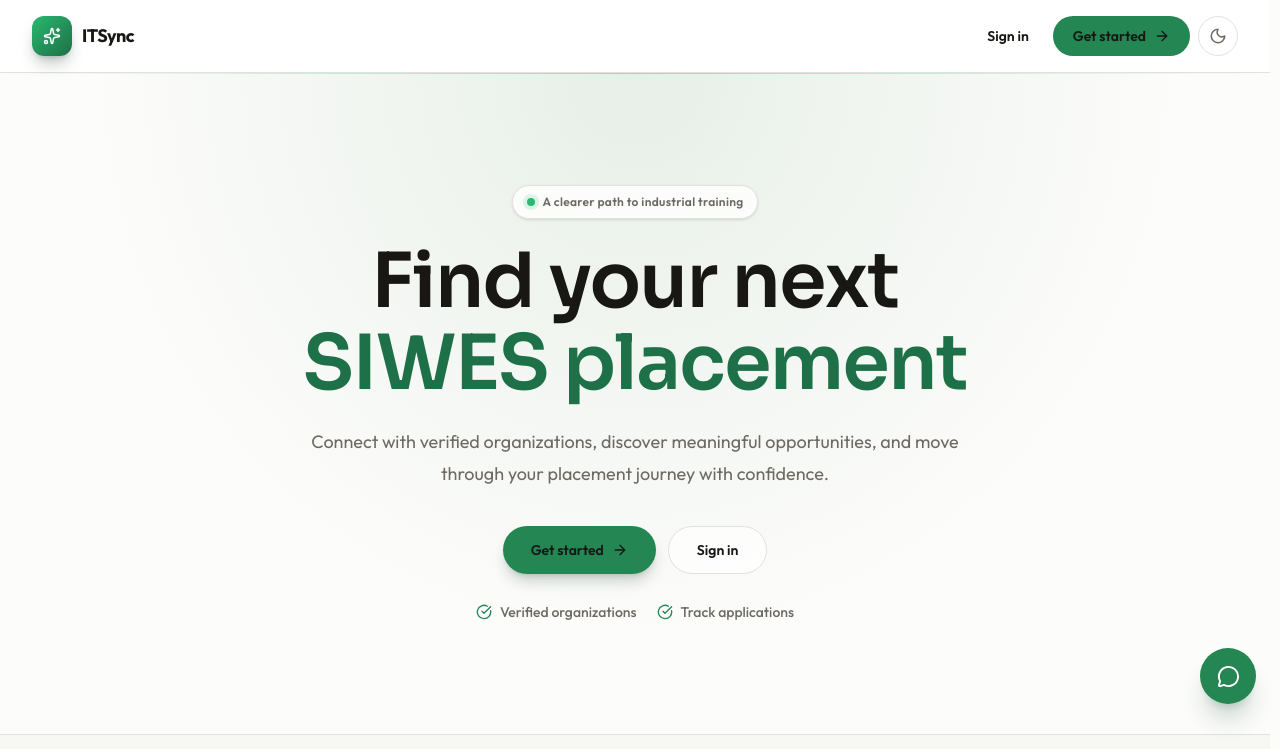
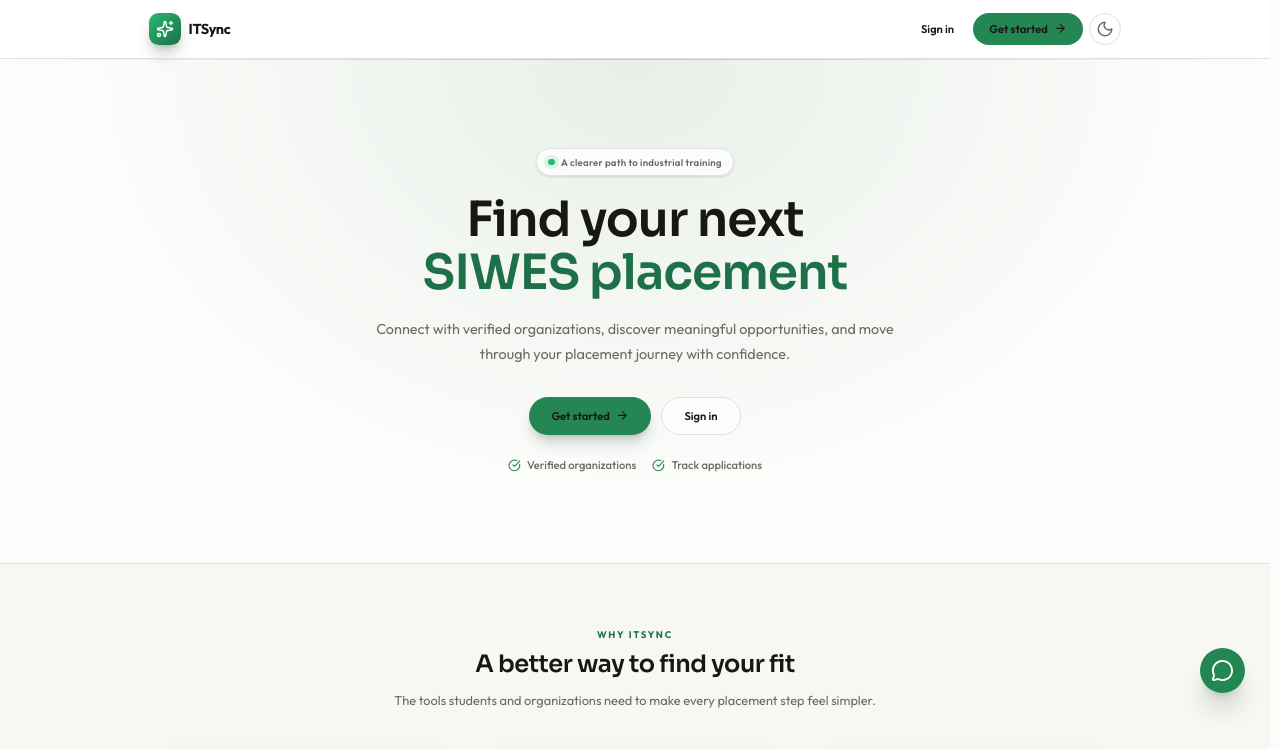
Before and after one commit to Simply-Incognito/ITSync, a React (Vite) app in the folder frontend/: page / in a window 1280 px wide. Shown: the top 749 px of the page. Built offline with nearby package versions, Linux system fonts and the light colour scheme; no server answers.

Commit message:
Refine typography and font sizes for improved readability across UI components

```diff
--- a/frontend/src/index.css
+++ b/frontend/src/index.css
@@ -25,15 +25,15 @@
   --color-ink-muted: #6e6963;
 
   /* Fluid display type: no breakpoint jumps, one curve from phone to desktop. */
-  --text-display: clamp(2.25rem, 1.65rem + 2.9vw, 4.25rem);
+  --text-display: clamp(1.8rem, 1.32rem + 2.32vw, 3.4rem);
   --text-display--line-height: 1.05;
   --text-display--letter-spacing: -0.02em;
 
-  --text-title: clamp(1.75rem, 1.6rem + 1.15vw, 2.625rem);
+  --text-title: clamp(1.4rem, 1.28rem + 0.92vw, 2.1rem);
   --text-title--line-height: 1.08;
   --text-title--letter-spacing: -0.015em;
 
-  --text-quote: clamp(1.25rem, 1.06rem + 0.78vw, 1.75rem);
+  --text-quote: clamp(1rem, 0.848rem + 0.624vw, 1.4rem);
   --text-quote--line-height: 1.3;
   --text-quote--letter-spacing: -0.01em;
 }
@@ -71,6 +71,7 @@
 
 html {
   min-width: 0;
+  font-size: 80%;
   scroll-behavior: smooth;
   scrollbar-gutter: stable;
 }
@@ -249,7 +250,7 @@ label {
 
 .workspace-page h1 {
   color: #191714;
-  font-size: clamp(1.75rem, 3vw, 2.25rem);
+  font-size: clamp(1.4rem, 2.4vw, 1.8rem);
   font-weight: 600;
   letter-spacing: -0.03em;
   line-height: 1.16;
--- a/frontend/src/pages/Home.tsx
+++ b/frontend/src/pages/Home.tsx
@@ -105,7 +105,7 @@ export default function Home() {
             <motion.h1
               id="hero-heading"
               variants={revealVariants}
-              className="mx-auto mt-6 max-w-4xl text-balance font-heading text-[clamp(2rem,9.6vw,4.75rem)] font-semibold leading-[1.02] tracking-[-0.045em] text-ink"
+              className="mx-auto mt-6 max-w-4xl text-balance font-heading text-[clamp(1.6rem,7.68vw,3.8rem)] font-semibold leading-[1.02] tracking-[-0.045em] text-ink"
             >
               <span className="block">Find your next</span>
               <span className="mt-1 block text-primary-700">SIWES placement</span>
--- a/frontend/src/pages/student/Opportunities.tsx
+++ b/frontend/src/pages/student/Opportunities.tsx
@@ -694,7 +694,7 @@ export default function StudentOpportunities() {
                                 {opportunity.title}
                               </h3>
                               <span
-                                className={`rounded-full px-2.5 py-1 text-[11px] font-semibold ${
+                                className={`rounded-full px-2.5 py-1 text-[8.8px] font-semibold ${
                                   isClosed
                                     ? 'bg-slate-100 text-slate-600'
                                     : 'bg-emerald-50 text-emerald-700'
@@ -773,7 +773,7 @@ export default function StudentOpportunities() {
                           <Bookmark size={16} className={isSaved ? 'fill-primary-600 text-primary-600' : ''} />
                           {isSaved ? 'Saved' : 'Save'}
                         </button>
-                        <span className="absolute bottom-4 right-4 rounded-full border border-white/40 bg-slate-950/60 px-3 py-1 text-[10px] font-semibold uppercase tracking-wider text-white backdrop-blur-sm">
+                        <span className="absolute bottom-4 right-4 rounded-full border border-white/40 bg-slate-950/60 px-3 py-1 text-[8px] font-semibold uppercase tracking-wider text-white backdrop-blur-sm">
                           {formatArrangement(opportunity.workArrangement)}
                         </span>
                       </div>
```
